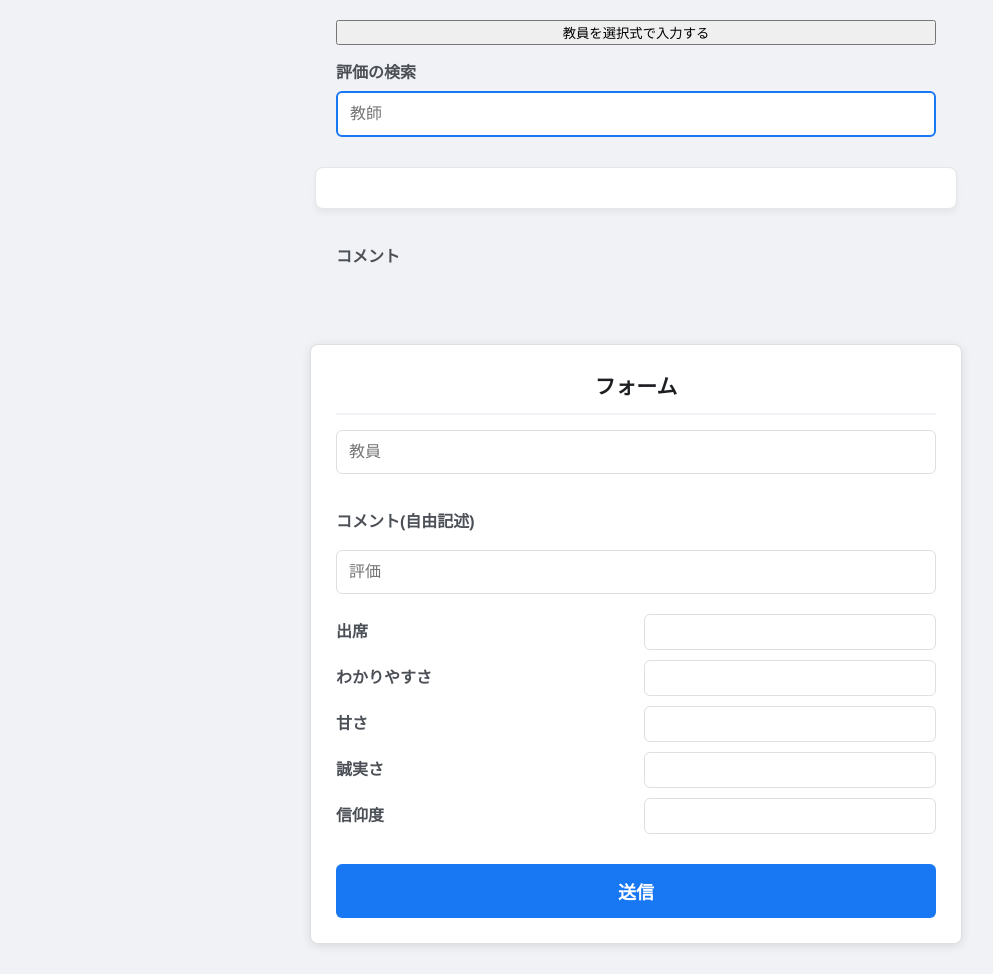
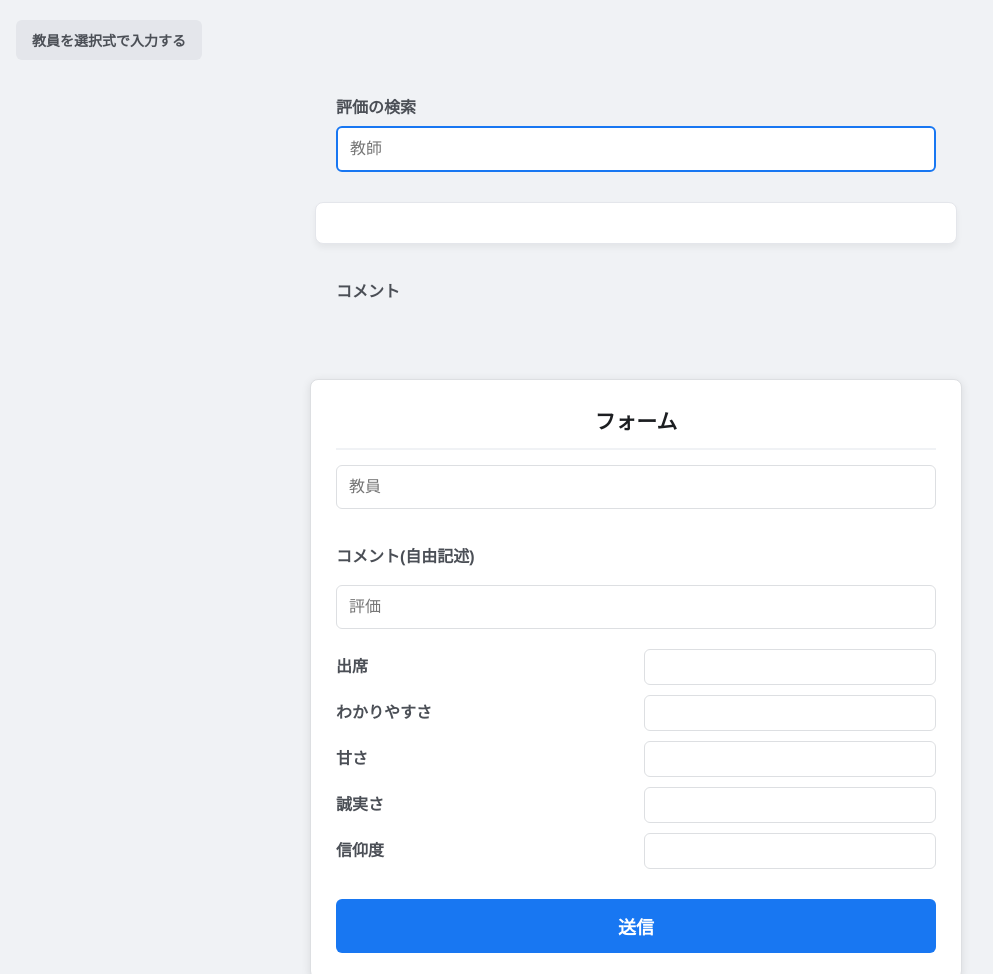
Before and after one commit to mizugorou0111/gyakuhyoutei, a website: page public/index.html in a window 1280 px wide. Shown: the top 974 px of the page, without its empty margins (4-997 px from the left). Drawn offline with Linux system fonts and the light colour scheme; no server answers.

Commit message:
change_buttonのcssを変更し、教員を追加した。

```diff
--- a/public/script.js
+++ b/public/script.js
@@ -9,7 +9,7 @@ const search_select = document.getElementById("search_select");
 const teacher_input = document.getElementById("teacher_input");
 const teacher_select = document.getElementById("teacher_select");
 const teacher_list = document.getElementById("teacher_list");
-const teachers = ["H.S.","M.E.","M.K.","R.Y.(社会)","G.F.","Y.I.","T.H.","S.T.","H.I.","G.M.","T.I.","R.N.","N.S.","R.F","R.Y.(英語)"].sort();
+const teachers = ["H.S.","M.E.","M.K.","R.Y.(社会)","G.F.","Y.I.","T.H.","S.T.","H.I.","G.M.","T.I.","R.N.(数学)","N.S.","R.F","R.Y.(英語)","R.N.(理科)","H.Y.","H.U."].sort();
 const evaluation = document.getElementById("evaluation");
 const form =document.querySelector("#form");
 const warning = document.getElementById("warning");
--- a/public/stylesheet.css
+++ b/public/stylesheet.css
@@ -157,6 +157,30 @@ select:focus {
     padding: 8px;
 }
 
+#change {
+    background-color: #e4e6eb;
+    color: #4b4f56;
+    border: none;
+    border-radius: 6px;
+    padding: 10px 16px;
+    font-size: 14px;
+    font-weight: 600;
+    cursor: pointer;
+    transition: background-color 0.2s, transform 0.1s;
+    margin-bottom: 20px;
+    width: auto;
+    align-self: flex-start;
+}
+
+#change:hover {
+    background-color: #d8dadf;
+}
+
+#change:active {
+    background-color: #ccd0d5;
+    transform: scale(0.98);
+}
+
 #button {
     display: block;
     width: 100%;
```
